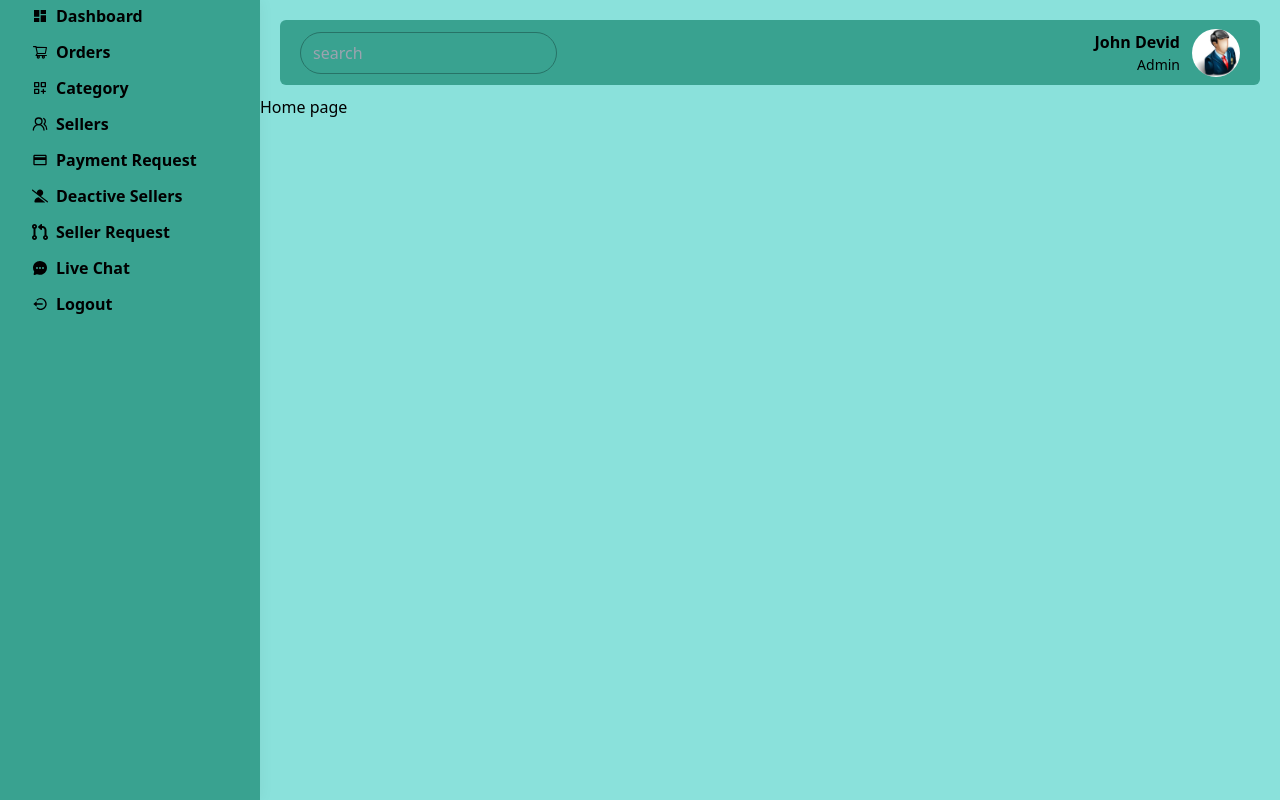
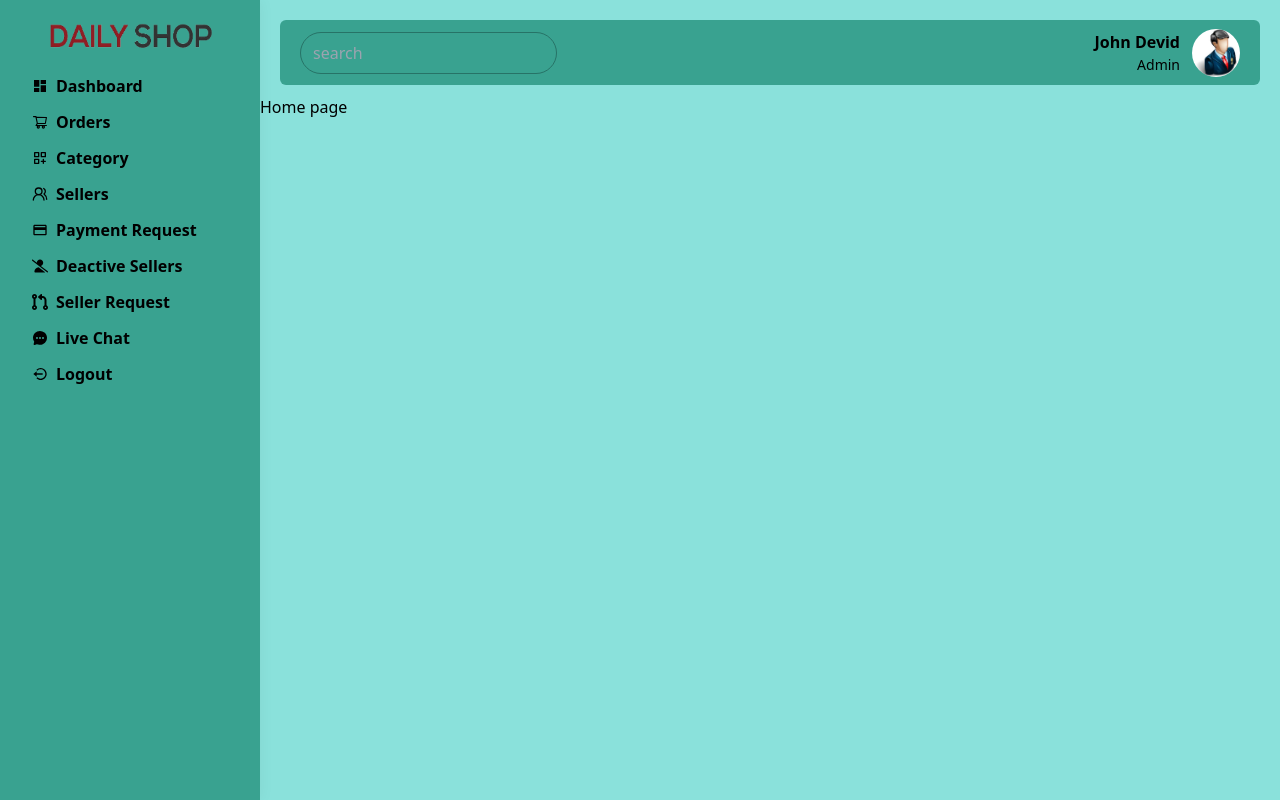
Before and after one commit to Atik2788/e-commerce-project-dashboard, a React (Create React App) app: page / in a window 1280 px wide. Built offline with nearby package versions, Linux system fonts and the light colour scheme.

Commit message:
start deshboard design

```diff
--- a/src/layout/Sidebar.jsx
+++ b/src/layout/Sidebar.jsx
@@ -23,7 +23,15 @@ const Sidebar = ({showSidebar, setShowSidebar }) => {
       <div
         className={`w-[260px] fixed bg-[#39a290] z-50 top-0 h-screen shadow-[0_0_15px_0_rgb(34_41_47_/_5%)] transition-all ${showSidebar ? 'left-0 ': '-left-[260px] lg:left-0'}`}
       >
-
+        <div className="h-[70px] flex justify-center items-center">
+          <Link to="/" className="w-[180px] h-[30px] ">
+            <img
+              className="w-full h-full"
+              src="http://localhost:3000/images/logo2.png"
+              alt=""
+            />
+          </Link>
+        </div>
 
         <div className="px-[16px]">
           <ul>
```
